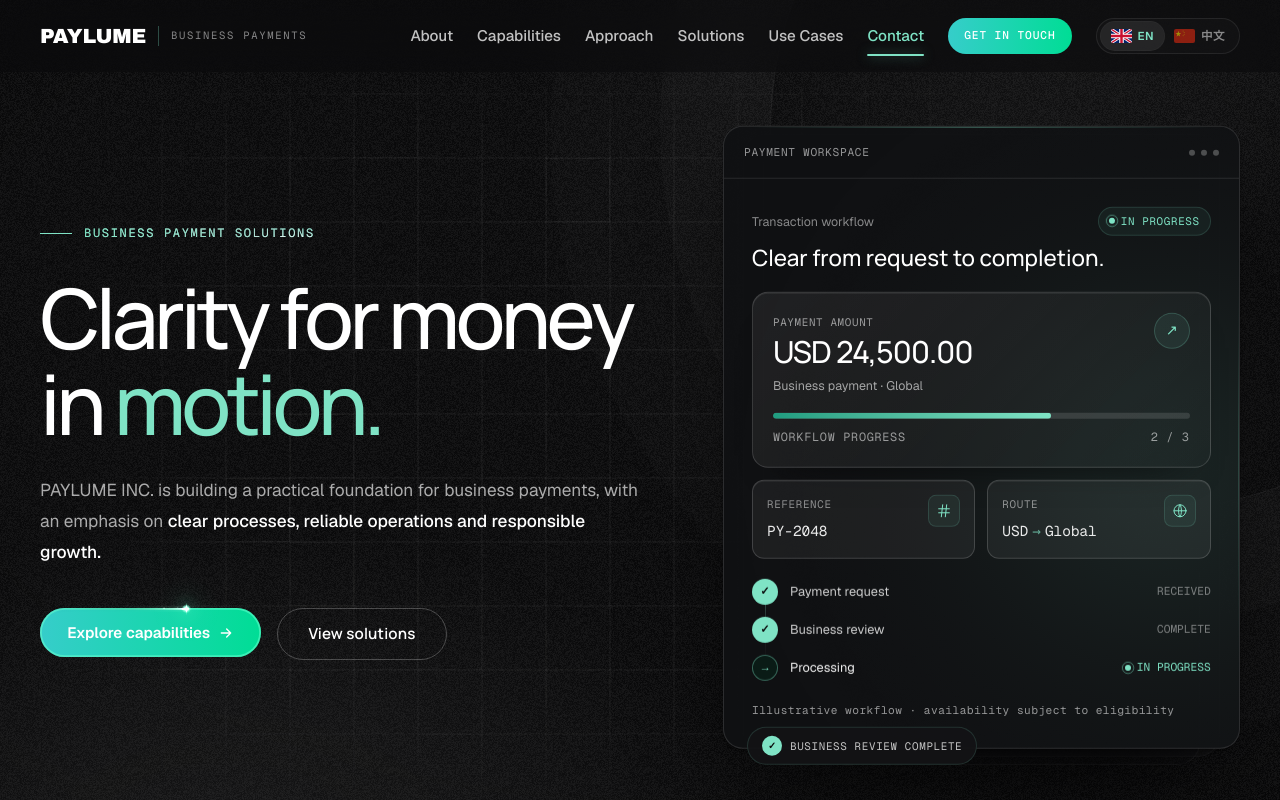
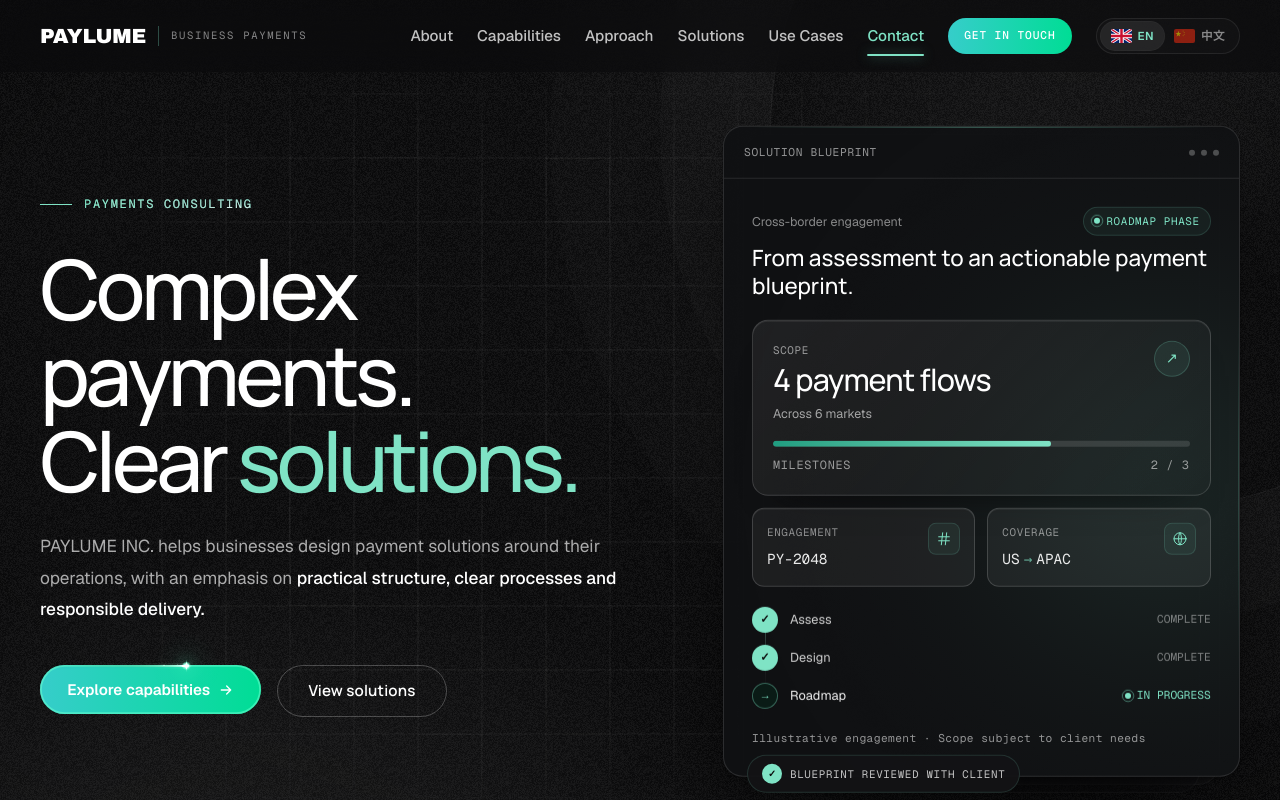
Before and after one commit to nigel201611/paylume-fe, a React (Vite) app: page / in a window 1280 px wide. Shown: the top 800 px of the page. Built offline with nearby package versions, Linux system fonts and the light colour scheme.

Commit message:
feat: reposition hero as payments consulting
Co-Authored-By: Claude Opus 4.8 <noreply@anthropic.com>

```diff
--- a/src/components/Hero.tsx
+++ b/src/components/Hero.tsx
@@ -219,12 +219,12 @@ export default function Hero() {
                     <div className="flex items-start justify-between gap-4">
                       <div>
                         <p className="font-mono text-[0.68rem] tracking-[0.06em] text-white/55 uppercase">
-                          {hero.panel.amountLabel}
+                          {hero.panel.scopeLabel}
                         </p>
                         <p className="mt-1.5 font-display text-[1.55rem] leading-none font-medium tracking-[-0.03em] text-white sm:text-[1.9rem]">
-                          {hero.panel.amountValue}
+                          {hero.panel.scopeValue}
                         </p>
-                        <p className="mt-2 text-[0.78rem] text-white/60">{hero.panel.amountNote}</p>
+                        <p className="mt-2 text-[0.78rem] text-white/60">{hero.panel.scopeNote}</p>
                       </div>
                       <span
                         className="hidden h-9 w-9 shrink-0 place-items-center rounded-full border border-mint/20 bg-mint/[0.08] text-[0.9rem] text-mint sm:grid"
@@ -248,9 +248,9 @@ export default function Hero() {
                       <div className="flex items-start justify-between gap-3">
                         <div>
                           <p className="font-mono text-[0.68rem] tracking-[0.06em] text-white/50 uppercase">
-                            {hero.panel.referenceLabel}
+                            {hero.panel.engagementLabel}
                           </p>
-                          <p className="mt-1.5 font-mono text-[0.9rem] text-white/90">{hero.panel.referenceValue}</p>
+                          <p className="mt-1.5 font-mono text-[0.9rem] text-white/90">{hero.panel.engagementValue}</p>
                         </div>
                         <span
                           className="grid h-8 w-8 shrink-0 place-items-center rounded-lg border border-mint/15 bg-mint/[0.06] text-mint"
@@ -274,12 +274,12 @@ export default function Hero() {
                       <div className="flex items-start justify-between gap-3">
                         <div>
                           <p className="font-mono text-[0.68rem] tracking-[0.06em] text-white/50 uppercase">
-                            {hero.panel.routeLabel}
+                            {hero.panel.coverageLabel}
                           </p>
                           <p className="mt-1.5 font-mono text-[0.9rem] text-white/90">
-                            {hero.panel.route.originCode}
+                            {hero.panel.coverage.from}
                             <span className="mx-1 text-mint/70">→</span>
-                            {hero.panel.route.destinationCode}
+                            {hero.panel.coverage.to}
                           </p>
                         </div>
                         <span
--- a/src/i18n/messages.ts
+++ b/src/i18n/messages.ts
@@ -24,43 +24,41 @@ const en = {
     { label: 'Contact', href: '#contact' },
   ],
   hero: {
-    eyebrow: 'Business Payment Solutions',
+    eyebrow: 'Payments Consulting',
     titleLines: [
-      { text: 'Clarity for money', accent: false },
-      { text: 'in motion.', accent: true },
+      { text: 'Complex payments.', accent: false },
+      { text: 'Clear solutions.', accent: true },
     ],
     copy: {
-      lead: 'PAYLUME INC. is building a practical foundation for business payments, with an emphasis on ',
-      emphasis: 'clear processes, reliable operations and responsible growth.',
+      lead: 'PAYLUME INC. helps businesses design payment solutions around their operations, with an emphasis on ',
+      emphasis: 'practical structure, clear processes and responsible delivery.',
     },
     primaryCta: { label: 'Explore capabilities', href: '#capabilities' },
     secondaryCta: { label: 'View solutions', href: '#solutions' },
     panel: {
-      label: 'Payment workspace',
-      caption: 'Transaction workflow',
-      title: 'Clear from request to completion.',
-      status: 'In progress',
-      amountLabel: 'Payment amount',
-      amountValue: 'USD 24,500.00',
-      amountNote: 'Business payment · Global',
-      referenceLabel: 'Reference',
-      referenceValue: 'PY-2048',
-      routeLabel: 'Route',
-      progressLabel: 'Workflow progress',
+      label: 'Solution blueprint',
+      caption: 'Cross-border engagement',
+      title: 'From assessment to an actionable payment blueprint.',
+      status: 'Roadmap phase',
+      scopeLabel: 'Scope',
+      scopeValue: '4 payment flows',
+      scopeNote: 'Across 6 markets',
+      engagementLabel: 'Engagement',
+      engagementValue: 'PY-2048',
+      coverageLabel: 'Coverage',
+      progressLabel: 'Milestones',
       progressValue: '2 / 3',
-      badge: 'Business review complete',
-      route: {
-        originCode: 'USD',
-        originLabel: 'Origin',
-        destinationCode: 'Global',
-        destinationLabel: 'Business destination',
+      badge: 'Blueprint reviewed with client',
+      coverage: {
+        from: 'US',
+        to: 'APAC',
       },
       steps: [
-        { icon: '✓', name: 'Payment request', status: 'Received', done: true },
-        { icon: '✓', name: 'Business review', status: 'Complete', done: true },
-        { icon: '→', name: 'Processing', status: 'In progress', done: false },
+        { icon: '✓', name: 'Assess', status: 'Complete', done: true },
+        { icon: '✓', name: 'Design', status: 'Complete', done: true },
+        { icon: '→', name: 'Roadmap', status: 'In progress', done: false },
       ],
-      note: 'Illustrative workflow · availability subject to eligibility',
+      note: 'Illustrative engagement · Scope subject to client needs',
     },
   },
   trust: {
@@ -225,43 +223,41 @@ const zh: Messages = {
     { label: '联系我们', href: '#contact' },
   ],
   hero: {
-    eyebrow: '企业支付解决方案',
+    eyebrow: '支付咨询',
     titleLines: [
-      { text: '让每一笔资金', accent: false },
-      { text: '清晰流动。', accent: true },
+      { text: '复杂支付，', accent: false },
+      { text: '清晰方案。', accent: true },
     ],
     copy: {
-      lead: 'PAYLUME INC. 致力于为企业支付构建务实可靠的基础，注重',
-      emphasis: '流程清晰、运营稳定与负责任的增长。',
+      lead: 'PAYLUME INC. 帮助企业围绕自身运营设计支付方案，注重',
+      emphasis: '实用的结构、清晰的流程与负责任的交付。',
     },
     primaryCta: { label: '探索核心能力', href: '#capabilities' },
     secondaryCta: { label: '查看解决方案', href: '#solutions' },
     panel: {
-      label: '支付工作台',
-      caption: '交易流程',
-      title: '从发起请求到完成，全程清晰。',
-      status: '进行中',
-      amountLabel: '支付金额',
-      amountValue: 'USD 24,500.00',
-      amountNote: '企业支付 · 全球',
-      referenceLabel: '参考号',
-      referenceValue: 'PY-2048',
-      routeLabel: '路径',
-      progressLabel: '流程进度',
+      label: '解决方案蓝图',
+      caption: '跨境支付项目',
+      title: '从评估到可落地的支付蓝图。',
+      status: '路线图阶段',
+      scopeLabel: '方案范围',
+      scopeValue: '4 类支付场景',
+      scopeNote: '覆盖 6 个市场',
+      engagementLabel: '项目编号',
+      engagementValue: 'PY-2048',
+      coverageLabel: '覆盖范围',
+      progressLabel: '里程碑',
       progressValue: '2 / 3',
-      badge: '业务审核已完成',
-      route: {
-        originCode: 'USD',
-        originLabel: '付款方',
-        destinationCode: '全球',
-        destinationLabel: '企业收款方',
+      badge: '方案已与客户评审',
+      coverage: {
+        from: 'US',
+        to: 'APAC',
       },
       steps: [
-        { icon: '✓', name: '支付请求', status: '已接收', done: true },
-        { icon: '✓', name: '业务审核', status: '已完成', done: true },
-        { icon: '→', name: '处理中', status: '进行中', done: false },
+        { icon: '✓', name: '需求评估', status: '已完成', done: true },
+        { icon: '✓', name: '方案设计', status: '已完成', done: true },
+        { icon: '→', name: '落地路线图', status: '进行中', done: false },
       ],
-      note: '示意流程 · 可用性取决于资质条件',
+      note: '示意项目 · 具体范围视客户需求而定',
     },
   },
   trust: {
```
